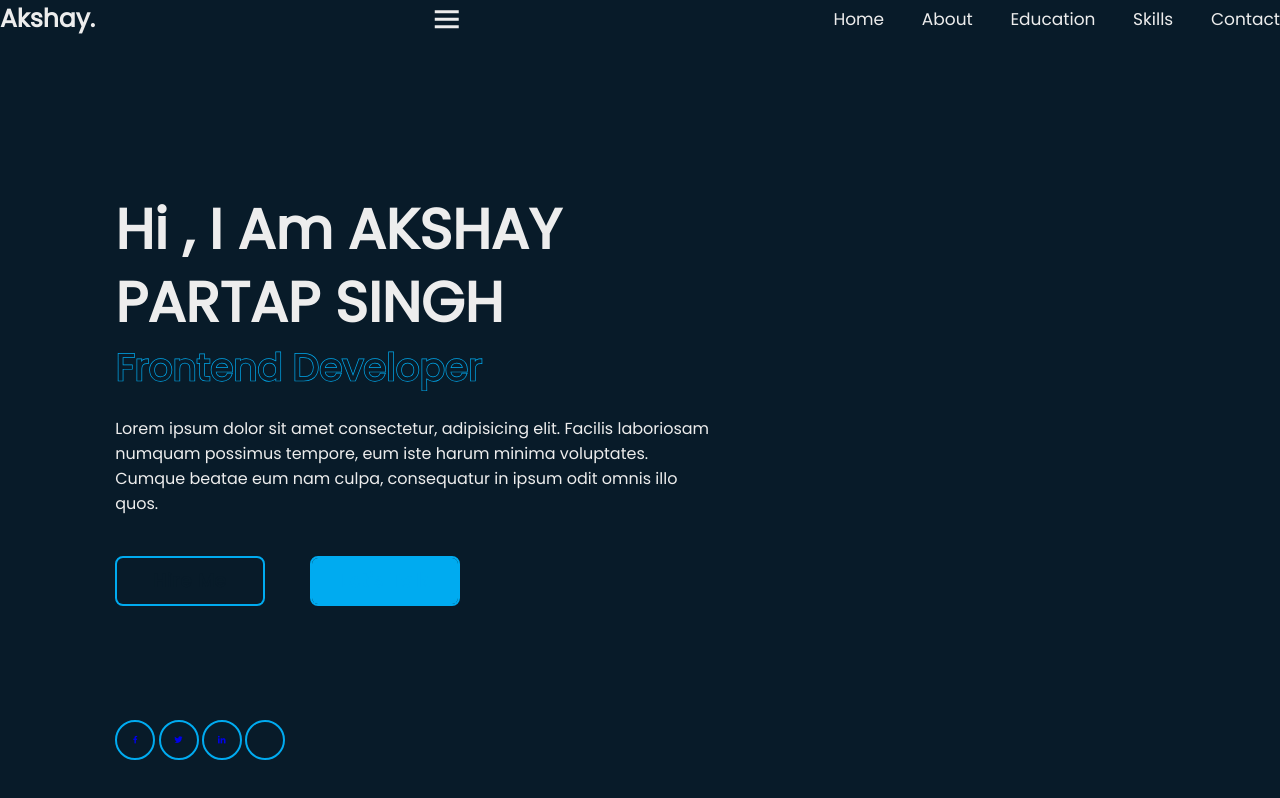
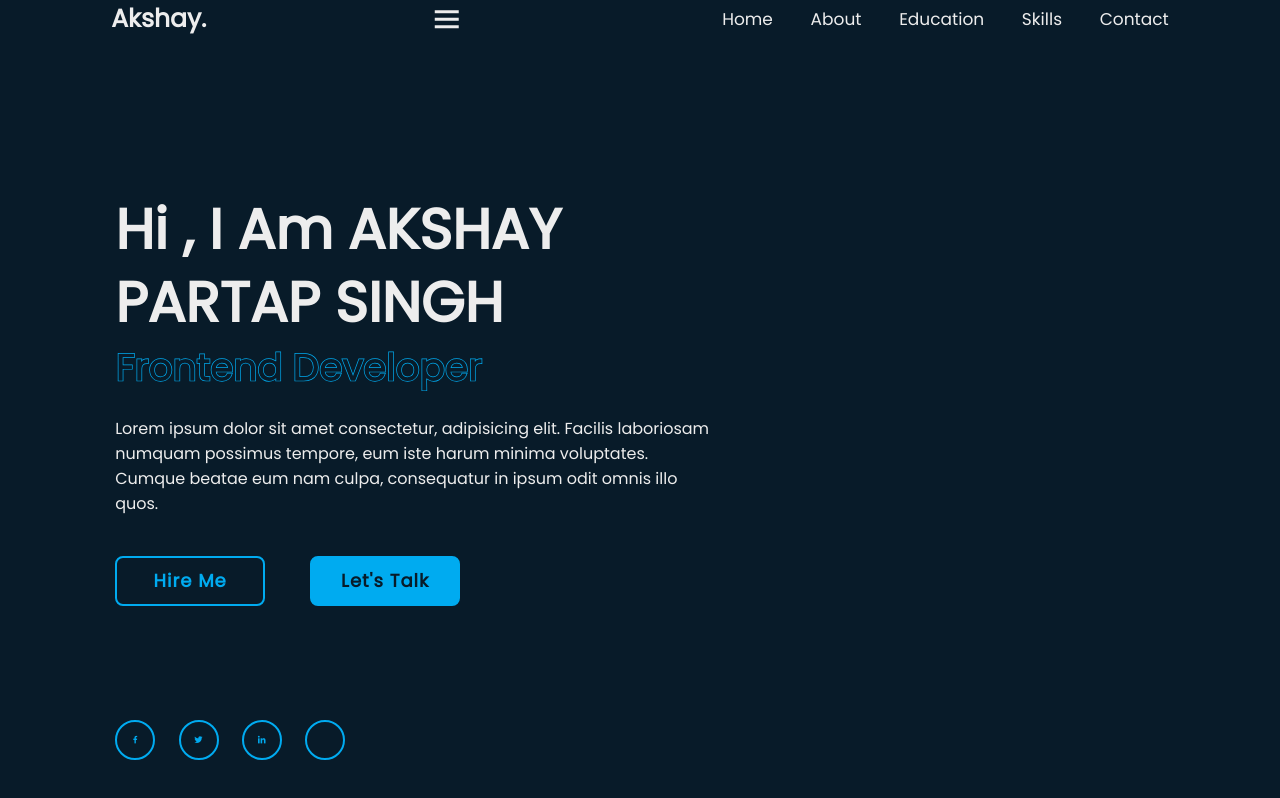
Before and after one commit to akshayrajput12/portfolio, a plain HTML site: page index.html in a window 1280 px wide. Drawn offline with nearby package versions, Linux system fonts and the light colour scheme.

Commit message:
style updated

```diff
--- a/style.css
+++ b/style.css
@@ -32,12 +32,12 @@ body{
 .header{
     position: fixed;
     top: 0;
-    left: 0;
+    left: 0px;
     width: 100%;
     padding-left: 2rem 9%;
     background: transparent;
     display: flex;
-    justify-content: space-between;
+    justify-content: space-around;
     z-index: 100;
     align-items: center;
 }
@@ -75,6 +75,7 @@ section{
     display: flex;
     align-items: center;
     padding: 0 9%;
+
 }
 .home-content{
     max-width: 60rem;
@@ -125,42 +126,34 @@ section{
     transition: .5s;
 }
 
-.btn-box .btn:hover{
+.btn-box .btn:first-child{
+    background-color: var(--bg-color);
     color: var(--main-color);
 }
 
-.btn-box .btn:nth-child(2){
+.btn-box .btn:first-child::before{
     background: transparent;
-    color: var(--main-color);
+}
+
+.btn-box .btn:first-child:hover{
+    color: var(--bg-color);
 }
 
 
-.btn-box .btn:nth-child(2)::before{
+.btn-box .btn:hover{
     background-color: var(--main-color);
-    color: var(--main-color)
+}
+.btn-box .btn:nth-child(2):hover{
+    background-color: var(--bg-color);
+    color: var(--main-color);
+
 }
 
-
-.btn-box .btn::before{
-    content: '';
-    position: absolute;
-    top: 0;
-    left: 0;
-    width: 100%;
-    height: 100%;
-    background-color: var(--bg-color);
-    z-index: -1;
-    transition: .5s;
-}
-
-.btn-box .btn:hover::before{
-    width: 100%;
-}
 
 .home-sci{
     position: absolute;
     bottom: 4rem;
-    width: 170px;
+    width: 230px;
     display: flex;
     justify-content: space-between;
 }
@@ -175,4 +168,12 @@ section{
     background: transparent;
     border: .2rem solid var(--main-color);
     border-radius: 50%;
+    color: var(--main-color);
+    overflow: hidden;
 }
+
+.home-sci a:hover{
+    background-color: var(--main-color);
+    color: var(--bg-color);
+    transition: .5s;
+}
```
Also changed, not shown: akshay.jpg (added).
